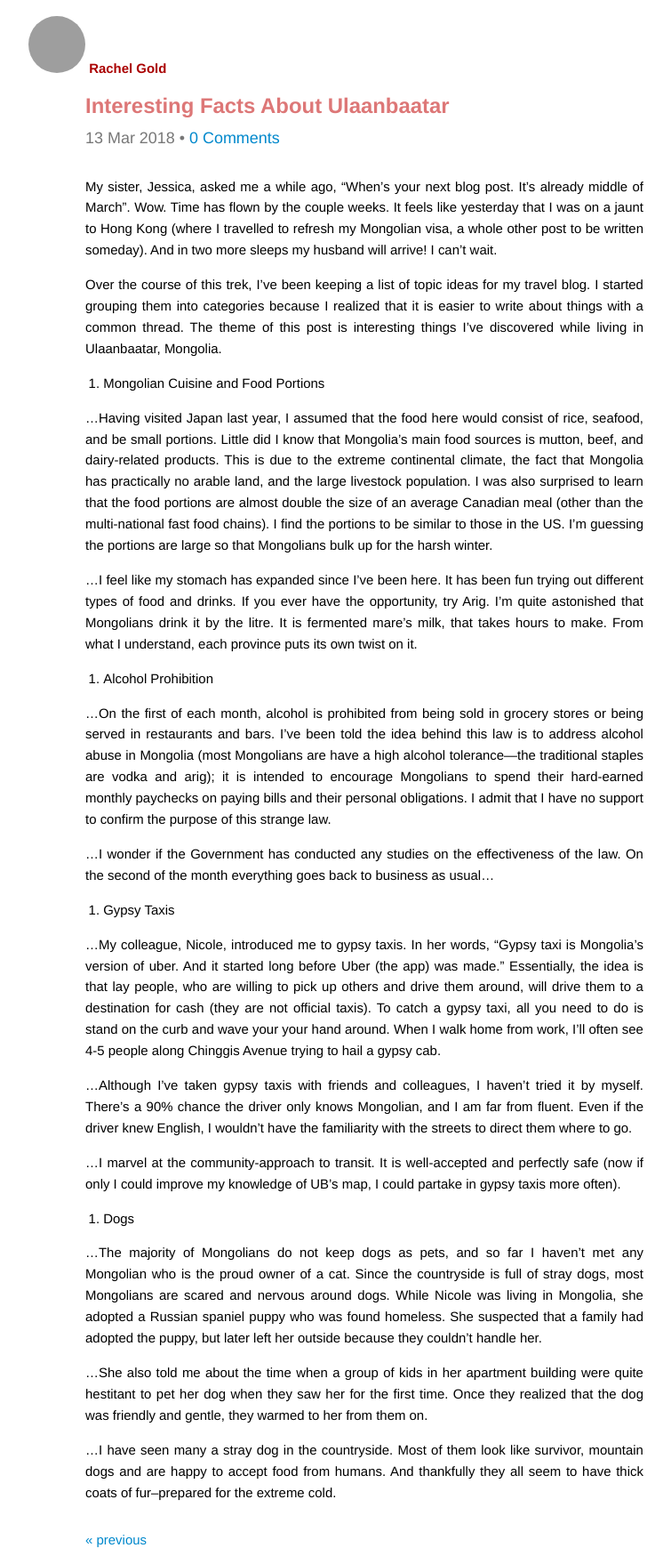
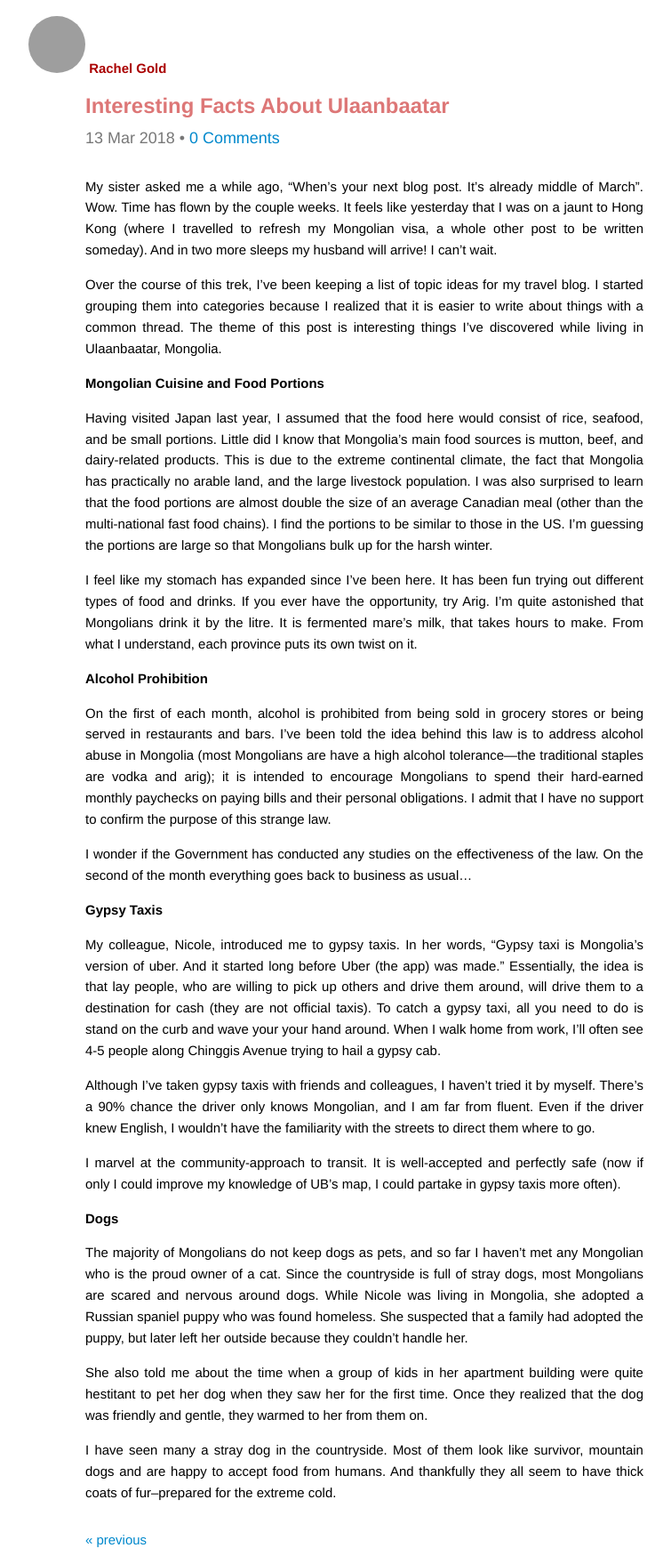
Before and after one commit to rachelgold/rachelgold.github.io, a Jekyll site: the page built from _posts/2018-03-13-interesting-facts-about-ulaanbaatar.md, in a window 1280 px wide. Shown: the whole page at 89% size, without its empty margins (230-985 px from the left). Built offline with Jekyll 4.4.1, drawn with Linux system fonts in a browser that asks for light colours; comment, search, counter and statistics services are not loaded; grey boxes are pictures that could not be loaded.

Commit message:
changed numbering to headings and removed dots for indents

```diff
--- a/_posts/2018-03-13-interesting-facts-about-ulaanbaatar.md
+++ b/_posts/2018-03-13-interesting-facts-about-ulaanbaatar.md
@@ -4,34 +4,34 @@ title: Interesting Facts About Ulaanbaatar
 comments: true
 ---
 
-My sister, Jessica, asked me a while ago, “When’s your next blog post. It’s already middle of March”. Wow. Time has flown by the couple weeks. It feels like yesterday that I was on a jaunt to Hong Kong (where I travelled to refresh my Mongolian visa, a whole other post to be written someday). And in two more sleeps my husband will arrive! I can’t wait.
+My sister asked me a while ago, “When’s your next blog post. It’s already middle of March”. Wow. Time has flown by the couple weeks. It feels like yesterday that I was on a jaunt to Hong Kong (where I travelled to refresh my Mongolian visa, a whole other post to be written someday). And in two more sleeps my husband will arrive! I can’t wait.
 
 Over the course of this trek, I’ve been keeping a list of topic ideas for my travel blog. I started grouping them into categories because I realized that it is easier to write about things with a common thread. The theme of this post is interesting things I’ve discovered while living in Ulaanbaatar, Mongolia.
 
-1. Mongolian Cuisine and Food Portions
+### Mongolian Cuisine and Food Portions
 
-...Having visited Japan last year, I assumed that the food here would consist of rice, seafood, and be small portions. Little did I know that Mongolia’s main food sources is mutton, beef, and dairy-related products. This is due to the extreme continental climate, the fact that Mongolia has practically no arable land, and the large livestock population. I was also surprised to learn that the food portions are almost double the size of an average Canadian meal (other than the multi-national fast food chains). I find the portions to be similar to those in the US.  I’m guessing the portions are large so that Mongolians bulk up for the harsh winter.
+Having visited Japan last year, I assumed that the food here would consist of rice, seafood, and be small portions. Little did I know that Mongolia’s main food sources is mutton, beef, and dairy-related products. This is due to the extreme continental climate, the fact that Mongolia has practically no arable land, and the large livestock population. I was also surprised to learn that the food portions are almost double the size of an average Canadian meal (other than the multi-national fast food chains). I find the portions to be similar to those in the US.  I’m guessing the portions are large so that Mongolians bulk up for the harsh winter.
 
-...I feel like my stomach has expanded since I’ve been here. It has been fun trying out different types of food and drinks. If you ever have the opportunity, try Arig. I’m quite astonished that Mongolians drink it by the litre. It is fermented mare's milk, that takes hours to make. From what I understand, each province puts its own twist on it.
+I feel like my stomach has expanded since I’ve been here. It has been fun trying out different types of food and drinks. If you ever have the opportunity, try Arig. I’m quite astonished that Mongolians drink it by the litre. It is fermented mare's milk, that takes hours to make. From what I understand, each province puts its own twist on it.
 
-2. Alcohol Prohibition
+### Alcohol Prohibition
 
-...On the first of each month, alcohol is prohibited from being sold in grocery stores or being served in restaurants and bars. I’ve been told the idea behind this law is to address alcohol abuse in Mongolia (most Mongolians are have a high alcohol tolerance—the traditional staples are vodka and arig); it is intended to encourage Mongolians to spend their hard-earned monthly paychecks on paying bills and their personal obligations. I admit that I have no support to confirm the purpose of this strange law.
+On the first of each month, alcohol is prohibited from being sold in grocery stores or being served in restaurants and bars. I’ve been told the idea behind this law is to address alcohol abuse in Mongolia (most Mongolians are have a high alcohol tolerance—the traditional staples are vodka and arig); it is intended to encourage Mongolians to spend their hard-earned monthly paychecks on paying bills and their personal obligations. I admit that I have no support to confirm the purpose of this strange law.
 
-...I wonder if the Government has conducted any studies on the effectiveness of the law. On the second of the month everything goes back to business as usual...
+I wonder if the Government has conducted any studies on the effectiveness of the law. On the second of the month everything goes back to business as usual...
 
-3. Gypsy Taxis
+### Gypsy Taxis
 
-...My colleague, Nicole, introduced me to gypsy taxis. In her words, “Gypsy taxi is Mongolia’s version of uber. And it started long before Uber (the app) was made.” Essentially, the idea is that lay people, who are willing to pick up others and drive them around, will drive them to a destination for cash (they are not official taxis). To catch a gypsy taxi, all you need to do is stand on the curb and wave your your hand around. When I walk home from work, I’ll often see 4-5 people along Chinggis Avenue trying to hail a gypsy cab.
+My colleague, Nicole, introduced me to gypsy taxis. In her words, “Gypsy taxi is Mongolia’s version of uber. And it started long before Uber (the app) was made.” Essentially, the idea is that lay people, who are willing to pick up others and drive them around, will drive them to a destination for cash (they are not official taxis). To catch a gypsy taxi, all you need to do is stand on the curb and wave your your hand around. When I walk home from work, I’ll often see 4-5 people along Chinggis Avenue trying to hail a gypsy cab.
 
-...Although I’ve taken gypsy taxis with friends and colleagues, I haven’t tried it by myself. There’s a 90% chance the driver only knows Mongolian, and I am far from fluent. Even if the driver knew English, I wouldn’t have the familiarity with the streets to direct them where to go.
+Although I’ve taken gypsy taxis with friends and colleagues, I haven’t tried it by myself. There’s a 90% chance the driver only knows Mongolian, and I am far from fluent. Even if the driver knew English, I wouldn’t have the familiarity with the streets to direct them where to go.
 
-...I marvel at the community-approach to transit. It is well-accepted and perfectly safe (now if only I could improve my knowledge of UB’s map, I could partake in gypsy taxis more often).
+I marvel at the community-approach to transit. It is well-accepted and perfectly safe (now if only I could improve my knowledge of UB’s map, I could partake in gypsy taxis more often).
 
-4. Dogs
+### Dogs
 
-...The majority of Mongolians do not keep dogs as pets, and so far I haven’t met any Mongolian who is the proud owner of a cat. Since the countryside is full of stray dogs, most Mongolians are scared and nervous around dogs. While Nicole was living in Mongolia, she adopted a Russian spaniel puppy who was found homeless. She suspected that a family had adopted the puppy, but later left her outside because they couldn’t handle her.
+The majority of Mongolians do not keep dogs as pets, and so far I haven’t met any Mongolian who is the proud owner of a cat. Since the countryside is full of stray dogs, most Mongolians are scared and nervous around dogs. While Nicole was living in Mongolia, she adopted a Russian spaniel puppy who was found homeless. She suspected that a family had adopted the puppy, but later left her outside because they couldn’t handle her.
 
-...She also told me about the time when a group of kids in her apartment building were quite hestitant to pet her dog when they saw her for the first time. Once they realized that the dog was friendly and gentle, they warmed to her from them on.
+She also told me about the time when a group of kids in her apartment building were quite hestitant to pet her dog when they saw her for the first time. Once they realized that the dog was friendly and gentle, they warmed to her from them on.
 
-...I have seen many a stray dog in the countryside. Most of them look like survivor, mountain dogs and are happy to accept food from humans. And thankfully they all seem to have thick coats of fur--prepared for the extreme cold.
+I have seen many a stray dog in the countryside. Most of them look like survivor, mountain dogs and are happy to accept food from humans. And thankfully they all seem to have thick coats of fur--prepared for the extreme cold.
```
